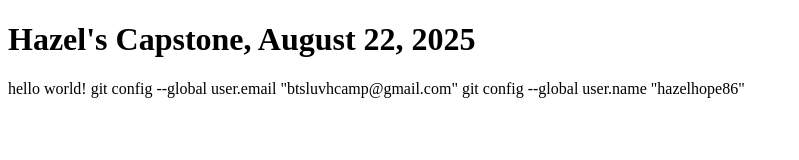
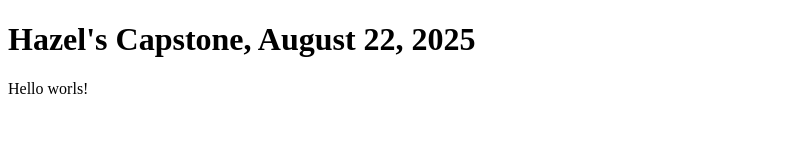
Before and after one commit to hazelhope86/Mycapstone, a plain HTML site: page index.html in a window 1280 px wide. Shown: the whole page, without its empty margins (0-799 px from the left). Drawn offline with Linux system fonts and the light colour scheme.

Commit message:
adding webring and index change

```diff
--- a/index.html
+++ b/index.html
@@ -3,13 +3,10 @@
 <head>
     <meta charset="UTF-8">
     <meta name="viewport" content="width=device-width, initial-scale=1.0">
-    <title>Document</title>
+    <title>Hazel's Capstone</title>
 </head>
 <body>
     <h1>Hazel's Capstone, August 22, 2025</h1>
-    hello world!
-
-    git config --global user.email "btsluvhcamp@gmail.com"
-    git config --global user.name "hazelhope86"
+    <p>Hello worls!</p>
 </body>
 </html>
```
Also changed, not shown: firstwebring.html (+1 -1 lines).
